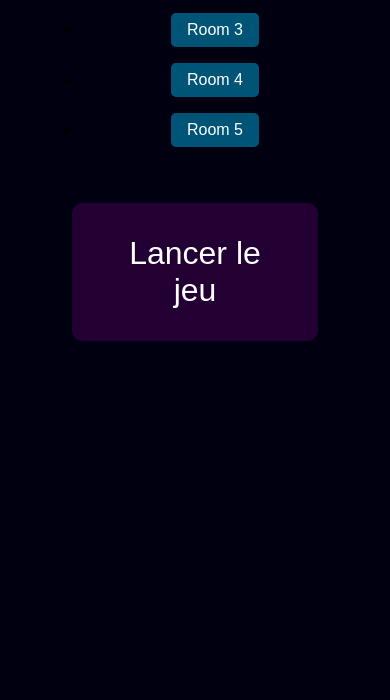
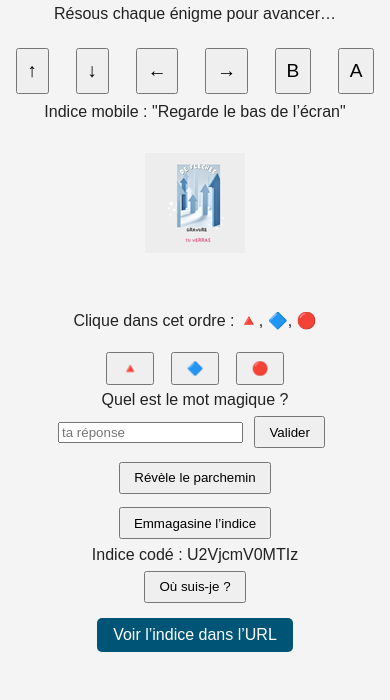
Before and after one commit to Tudwall/AFEC-escape-game, a website built with Vite: page index.html in a window 390 px wide. Shown: the part 305-1005 px from the top of the page. Before the commit the page ends 844 px from the top, so only its background shows below. Built offline with nearby package versions, Linux system fonts and the light colour scheme.

Commit message:
2 techniques avancées

```diff
--- a/GameEngine.js
+++ b/GameEngine.js
@@ -1,6 +1,6 @@
-import { EnigmaManager } from './enigmes/EnigmaManager.js';
-import enigmes from './enigmes/enigmes.js';
-import { RoomManager } from './RoomManager.js';
+import { EnigmaManager } from "./enigmes/EnigmaManager.js";
+import enigmes from "./enigmes/enigmes.js";
+import { RoomManager } from "./RoomManager.js";
 
 export class GameEngine {
   constructor() {
@@ -16,6 +16,15 @@ export class GameEngine {
   }
 
   async start() {
+    // ─── MODE DEV ────────────────────────────────────────
+    // Force immédiatement la room 4 pour tests rapides
+    this.currentIndex = 4;
+    this.roomManager.setCurrentRoom(4);
+    await this.loadCurrentRoom();
+    return; // STOP ici : on ne passe pas par la landing ni énigmes
+    // ─── FIN MODE DEV ────────────────────────────────────
+
+    // code normal :
     await this.loadCurrentRoom();
   }
 
@@ -36,7 +45,7 @@ export class GameEngine {
     if (this.currentIndex !== 0) {
       await this.enigmas.loadCurrentEnigma(document.body);
 
-      document.addEventListener('answer-submitted', (event) => {
+      document.addEventListener("answer-submitted", (event) => {
         this.handleAnswer(event.detail.value);
       });
     } else {
@@ -45,7 +54,7 @@ export class GameEngine {
   }
 
   async handleAnswer(userInput) {
-    console.log('User input received:', userInput);
+    console.log("User input received:", userInput);
     const currentEnigma = this.enigmas.getCurrentEnigma(this.currentIndex);
 
     const userAnswer = userInput.trim().toLowerCase();
@@ -58,7 +67,7 @@ export class GameEngine {
       this.roomManager.setCurrentRoom(this.currentIndex);
       await this.loadCurrentRoom();
     } else {
-      alert('Wrong answer! Try again.');
+      alert("Wrong answer! Try again.");
     }
   }
 }
--- a/rooms/room4/index.html
+++ b/rooms/room4/index.html
@@ -11,6 +11,14 @@
     <p id="konami-hint" class="hidden">
         Tape ↑↑↓↓←→←→ B A pour un indice secret
     </p>
+    <div id="arrow-pad" class="hidden-for-desktop">
+        <button data-shape="ArrowUp">↑</button>
+        <button data-shape="ArrowDown">↓</button>
+        <button data-shape="ArrowLeft">←</button>
+        <button data-shape="ArrowRight">→</button>
+        <button id="btnB">B</button>
+        <button id="btnA">A</button>
+    </div>
 
 
     <!-- 2) Indice mobile-only -->
@@ -22,6 +30,11 @@
 
     <!-- 3) Indice accessible uniquement via lecteur d’écran -->
     <div aria-hidden="false" class="sr-only">Indice vocal : "écoute le titre"</div>
+    <!-- rooms/room4/index.html, dans #room4-template -->
+    <figure class="wall-inscription">
+        <img src="../assets/img/Gravure.png" alt="Gravure de flèches, tu verras…">
+        <figcaption style="visibility:hidden;">↑ ↑ ↓ ↓ ← → ← →</figcaption>
+    </figure>
 
     <!-- 4) Séquence de clics en JS -->
     <p>Clique dans cet ordre : 🔺, 🔷, 🔴</p>
@@ -48,6 +61,9 @@
     <!-- 8) Chiffrement Base64 -->
     <div>Indice codé : U2VjcmV0MTIz</div>
 
+
+
+
     <!-- 9) Géolocalisation -->
     <button id="geo-btn">Où suis-je ?</button>
     <div id="geo-indice"></div>
--- a/rooms/room4/script.js
+++ b/rooms/room4/script.js
@@ -75,6 +75,10 @@ document.addEventListener("DOMContentLoaded", () => {
       }
     });
   });
+  // quand il clique sur l’image, on dévoile la suite
+  document.querySelector(".wall-inscription").addEventListener("click", (e) => {
+    e.currentTarget.classList.add("revealed");
+  });
 
   // 5) formulaire
   document.getElementById("enigme-form").addEventListener("submit", (e) => {
--- a/rooms/room4/style.css
+++ b/rooms/room4/style.css
@@ -73,13 +73,38 @@ button {
   margin-top: 200vh; /* hors écran */
 }
 
-/* alias classique */
-.hidden {
-  display: none;
-}
-
 /* optionnel: Konami hint visible après JS */
 .konami-hint {
   font-size: 0.8em;
   color: transparent;
+  outline: 2px dashed red;
 }
+.wall-inscription {
+  width: 120px;
+  margin: 2em auto;
+  cursor: pointer;
+}
+.wall-inscription figcaption {
+  font-family: monospace;
+  text-align: center;
+  margin-top: 0.5em;
+}
+/* Lorsque le joueur clique sur l’inscription, on révèle le texte */
+.wall-inscription.revealed figcaption {
+  visibility: visible;
+}
+.hidden-for-desktop {
+  display: none;
+}
+@media (max-width: 768px) {
+  .hidden-for-desktop {
+    display: flex;
+    justify-content: center;
+    gap: 0.5em;
+    margin-top: 1em;
+  }
+  #arrow-pad button {
+    font-size: 1.2em;
+    padding: 0.5em;
+  }
+}
```
Also changed, not shown: assets/img/GRavure.png (added), 2 other files.
